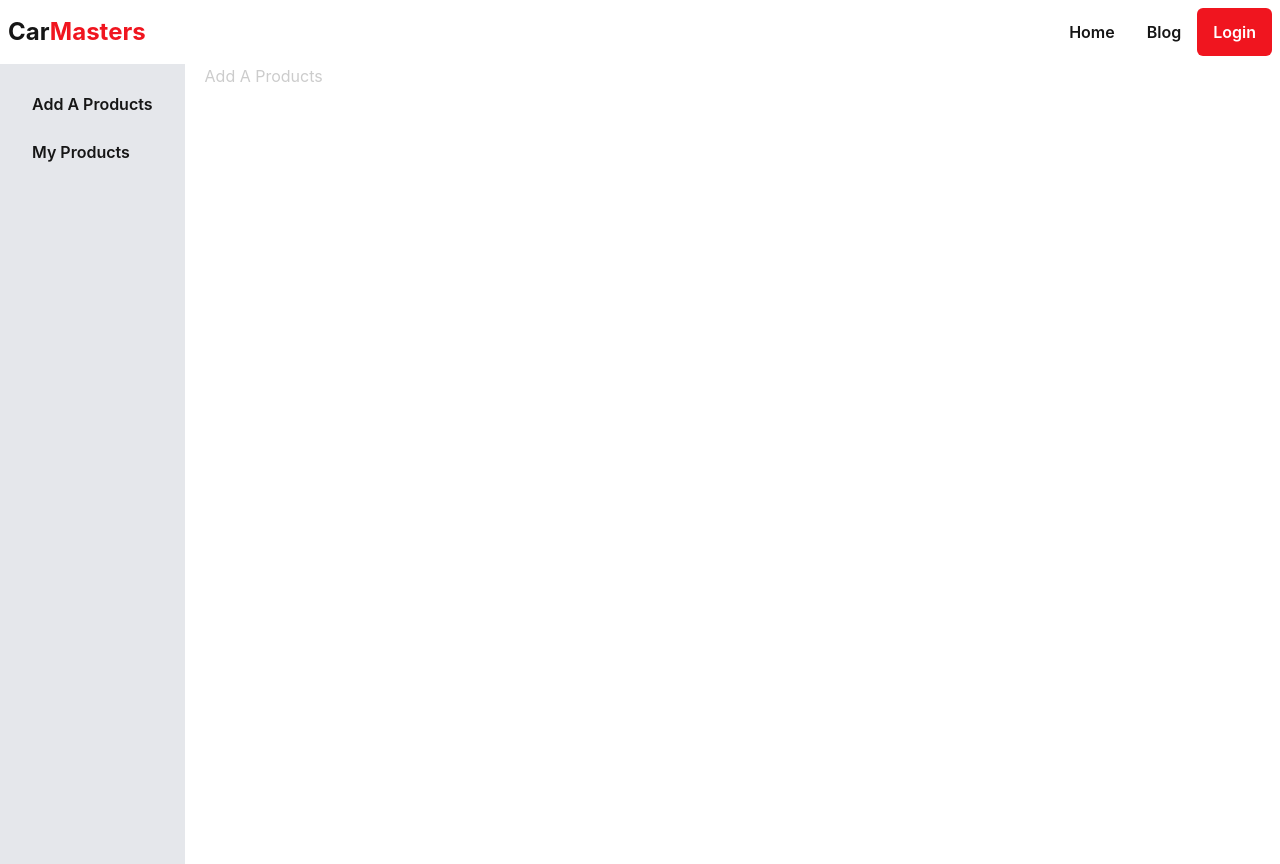
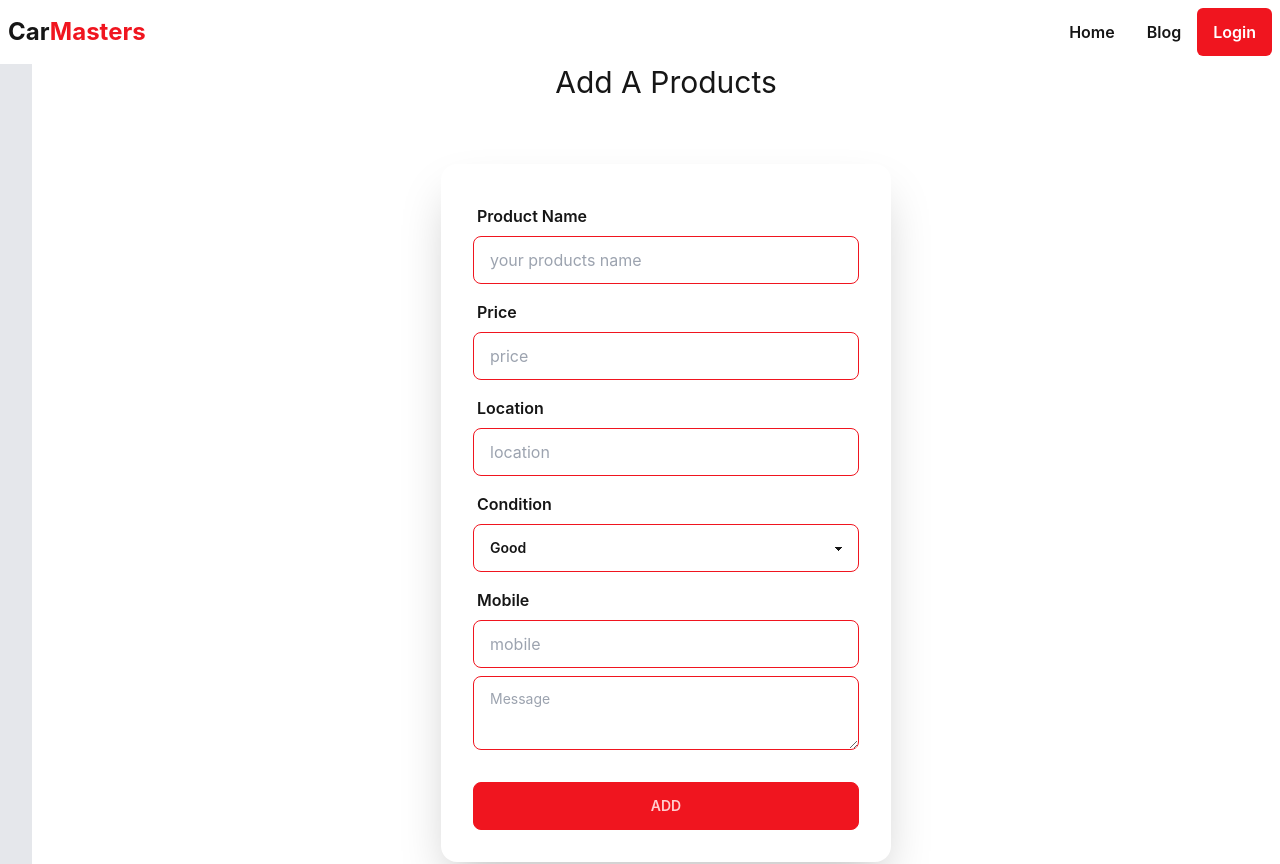
Before and after one commit to Rakib86547/assignment-12-client, a React (Create React App) app: page /dashboard/add_products in a window 1280 px wide. Built offline with nearby package versions, Linux system fonts and the light colour scheme; no server answers.

Commit message:
add a products create

```diff
--- a/src/Layout/DashboardLayout/DashboardLayout.js
+++ b/src/Layout/DashboardLayout/DashboardLayout.js
@@ -1,5 +1,4 @@
-import { useQuery } from '@tanstack/react-query';
-import React, { useContext } from 'react';
+import React, { useContext, useEffect, useState } from 'react';
 import { Outlet } from 'react-router-dom';
 import { AuthContext } from '../../context/AuthProvider';
 import Navbar from '../../pages/Share/Navbar/Navbar';
@@ -8,16 +7,29 @@ import SellerMenu from './sellerMenu';
 import UserMenu from './useMenu';
 
 const DashboardLayout = () => {
+    const [role, setRole] = useState(null);
+    const [loading, setLoading] = useState(false);
+
     const { user } = useContext(AuthContext);
-    const { data: role } = useQuery({
-        queryKey: ['role'],
-        queryFn: async () => {
-            const res = await fetch(`http://localhost:5000/user/${user?.email}`)
-            const data = await res.json()
-            return data.role
-        }
-    })
+    // const { data: role } = useQuery({
+    //     queryKey: ['role'],
+    //     queryFn: async () => {
+    //         const res = await fetch(`http://localhost:5000/user/${user?.email}`)
+    //         const data = await res.json()
+    //         return data.role
+    //     }
+    // })
 
+    useEffect(() => {
+        setLoading(true)
+        fetch(`http://localhost:5000/user/${user?.email}`)
+            .then(res => res.json())
+            .then(data => {
+                setRole(data.role);
+                setLoading(false)
+            })
+    }, [user])
+    console.log(role);
     return (
         <div>
             <Navbar></Navbar>
@@ -26,16 +38,21 @@ const DashboardLayout = () => {
                 <div className="drawer-content ml-5">
                     <Outlet></Outlet>
                 </div>
-                <div className="drawer-side bg-gray-200 text-secondary">
+                <div className="drawer-side text-secondary">
                     <label htmlFor="car-drawer" className="drawer-overlay"></label>
-                    <ul className="menu p-4 w-75 font-semibold">
-                        {
-                            role && role !== 'user' ? <>
+                    <ul className="menu  p-4 bg-gray-200 w-75 font-semibold">
+                              {
+                                loading ? " " : <>
+
                                 {
-                                    role === 'admin' ? <AdminMenu /> : <UserMenu />
-                                }
-                            </> : <SellerMenu />
-                        }
+                                        role && role !== 'Seller' ? <>
+                                            {
+                                                role === 'admin' ? <AdminMenu /> : <SellerMenu />
+                                            }
+                                        </> : <UserMenu />
+                                    }
+                                </>
+                              }
 
                     </ul>
                 </div>
--- a/src/pages/Dashboard/Dasboard/AddProducts.js
+++ b/src/pages/Dashboard/Dasboard/AddProducts.js
@@ -1,9 +1,81 @@
 import React from 'react';
+import { useForm } from 'react-hook-form';
 
 const AddProducts = () => {
+    const {register, handleSubmit} = useForm();
+
+    const handleAddProduct = data => {
+        // data.preventDefault();
+        console.log(data)
+    }
     return (
         <div>
-            <h1>Add A Products</h1>
+            <h1 className='text-center text-3xl text-secondary'>Add A Products</h1>
+            <div className="hero bg-white my-12">
+                <div className="hero-content flex-col lg:flex-row-reverse">
+                    <div className="card flex-shrink-0 w-full shadow-2xl">
+                        <form onSubmit={handleSubmit(handleAddProduct)} className="card-body w-[450px] text-secondary">
+                            <div className="form-control">
+                                <label className="label">
+                                    <span className="font-semibold">Product Name</span>
+                                </label>
+                                <input
+                                {...register("name")}
+                                type="text"
+                                placeholder="your products name"
+                                className="input input-bordered text-secondary border-primary" />
+                            </div>
+                            <div className="form-control">
+                                <label className="label">
+                                    <span className="font-semibold">Price</span>
+                                </label>
+                                <input
+                                {...register("price")}
+                                type="text"
+                                placeholder="price"
+                                className="input input-bordered border-primary" />
+                            </div>
+                            <div className="form-control">
+                                <label className="label">
+                                    <span className="font-semibold">Location</span>
+                                </label>
+                                <input
+                                {...register("location")}
+                                type="text"
+                                placeholder="location"
+                                className="input input-bordered border-primary" />
+                            </div>
+
+                            <div className="form-control">
+                                <label className="label">
+                                    <span className="font-semibold">Condition</span>
+                                </label>
+                                <select {...register("condition")} className="select select-bordered w-full border-primary">
+                                    <option>Good</option>
+                                    <option>Excellent</option>
+                                    <option>fair</option>
+                                </select>
+                            </div>
+
+                            <div className="form-control">
+                                <label className="label">
+                                    <span className="font-semibold">Mobile</span>
+                                </label>
+                                <input
+                                {...register("mobile")}
+                                type="text"
+                                placeholder="mobile"
+                                className="input input-bordered border-primary" />
+                            </div>
+
+                            <textarea {...register("message")} className="textarea textarea-bordered border-primary" placeholder="Message"></textarea>
+                            <div className="form-control mt-6">
+                                <button className="btn btn-primary">Add</button>
+                            </div>
+                        </form>
+                    </div>
+                </div>
+            </div>
         </div>
     );
 };
--- a/src/pages/Share/Navbar/Navbar.js
+++ b/src/pages/Share/Navbar/Navbar.js
@@ -8,7 +8,7 @@ const Navbar = () => {
     const handleLogOut = () => {
         logOut()
         .then(() => {
-            navigate('/')
+            navigate('/login')
         })
         .catch(error => {console.log(error)})
     }
@@ -43,6 +43,9 @@ const Navbar = () => {
                         {menuItems}
                 </ul>
             </div>
+            <label htmlFor="car-drawer" tabIndex={0} className="btn btn-accent lg:hidden">
+                <svg xmlns="http://www.w3.org/2000/svg" className="h-5 w-5" fill="none" viewBox="0 0 24 24" stroke="currentColor"><path strokeLinecap="round" strokeLinejoin="round" strokeWidth="2" d="M4 6h16M4 12h8m-8 6h16" /></svg>
+            </label>
         </div>
     );
 };
```
